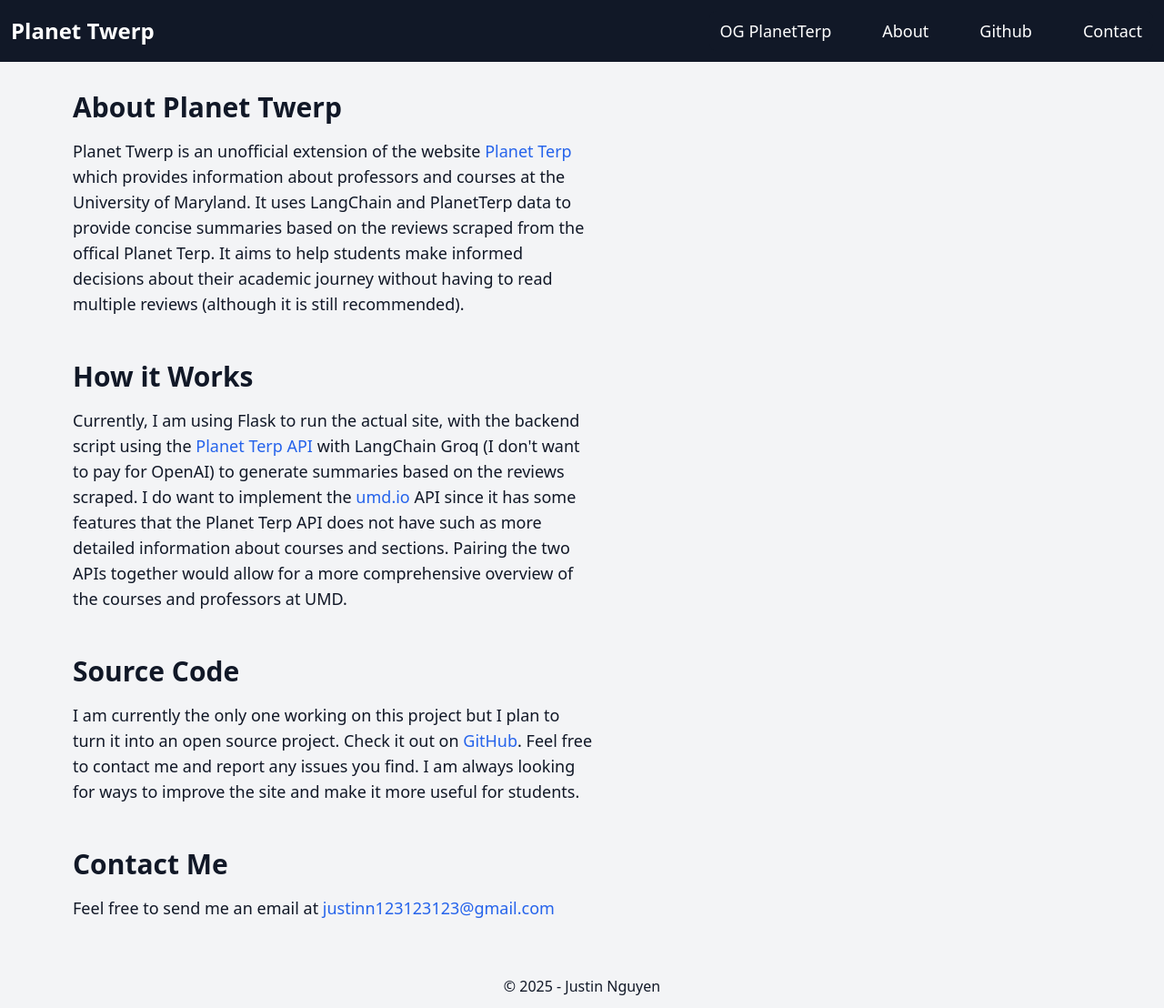
After one commit to justinn123/UMD-Prof-Summarizer, a Flask app: page /about in a window 1280 px wide. The commit adds this page. Shown: the whole page at 91% size. Run offline with Flask 3, Linux system fonts and the light colour scheme; some libraries are stand-ins or nearby versions.

Commit message:
finished about page

```diff
--- a/app/routes.py
+++ b/app/routes.py
@@ -39,10 +39,14 @@ def autocomplete():
 
     return jsonify(matches[:5])
 
+@app.route('/about')
+def about():
+    return render_template('about.html')
+
 @app.route('/Error')
 def error():
     return render_template('error.html', error="There was an error")
 
 @app.route('/InProgress')
 def progress():
-    return render_template('error.html', error="This feature is still in progress. Please check back later.")
+    return render_template('error.html', error="This page is still in progress. Please check back later.")
--- /dev/null
+++ b/app/templates/about.html
@@ -0,0 +1,55 @@
+<!DOCTYPE html>
+<html lang="en">
+
+<head>
+    <meta charset="UTF-8">
+    <meta name="viewport" content="width=device-width, initial-scale=1.0">
+    <title>About</title>
+    <script src="https://cdn.tailwindcss.com"></script>
+</head>
+
+<body class="bg-gray-100 text-gray-900 min-h-screen flex flex-col">
+    {% include 'header.html' %}
+    <div class="text-center sm:text-left flex flex-col items-left flex-grow px-20 mt-4 text-lg">
+        <div class="mt-4" id="about">
+            <h1 class="text-3xl font-bold mb-4">About Planet Twerp</h1>
+            <p class="mb-8 max-w-xl">
+                Planet Twerp is an unofficial extension of the website <a href="https://planetterp.com/" class="text-blue-600 hover:text-blue-800 hover:underline decoration-solid" target="_blank">Planet Terp</a> which provides information about
+                professors and courses at the University of Maryland. It uses LangChain and PlanetTerp data to provide
+                concise summaries based on the reviews scraped from the offical Planet Terp. It aims to help students
+                make informed decisions about their academic journey without having to read multiple reviews
+                (although it is still recommended).
+            </p>
+        </div>
+        <div class="mt-4" id="how-it-works">
+            <h1 class="text-3xl font-bold mb-4">How it Works</h1>
+            <p class="mb-8 max-w-xl">Currently, I am using Flask to run the actual site, with the backend
+                script using the <a href="https://planetterp.com/api/" class="text-blue-600 hover:text-blue-800 hover:underline decoration-solid" target="_blank">Planet Terp API</a> with
+                LangChain Groq (I don't want to pay for OpenAI) to generate summaries based on the reviews scraped. I do
+                want
+                to implement the <a href="#" target="_blank"
+                    class="text-blue-600 hover:text-blue-800 hover:underline decoration-solid">umd.io</a> API since it
+                has some features that the Planet Terp API does not have such as more detailed information about courses and sections.
+                Pairing the two APIs together would allow for a more comprehensive overview of the courses and professors at UMD.
+            </p>
+        </div>
+        <div class="mt-4" id="source-code">
+            <h1 class="text-3xl font-bold mb-4">Source Code</h1>
+            <p class="mb-8 max-w-xl">
+                I am currently the only one working on this project but I plan to turn it into an open source project.
+                Check it out on <a href="https://github.com/justinn123/UMD-Prof-Summarizer" target="_blank"
+                    class="text-blue-600 hover:text-blue-800 hover:underline decoration-solid">GitHub</a>. Feel free to
+                    contact me and report any issues you find. I am always looking for ways to improve the site and make it more useful for students.
+            </p>
+        </div>
+        <div class="mt-4" id="contact">
+            <h1 class="text-3xl font-bold mb-4">Contact Me</h1>
+            <p class="mb-8 max-w-xl">Feel free to send me an email at
+                <a href="mailto:justinn123123123@gmail.com" class="text-blue-600 hover:text-blue-800 hover:underline decoration-solid">
+                justinn123123123@gmail.com</a></p>
+        </div>
+    </div>
+    {% include 'footer.html' %}
+</body>
+
+</html>
--- a/app/templates/error.html
+++ b/app/templates/error.html
@@ -9,6 +9,7 @@
 </head>
 
 <body class="min-h-screen flex flex-col bg-gray-100 text-gray-900">
+    {% include 'header.html' %}
     <div class="flex-grow flex flex-col items-center justify-center px-4">
         <h1 class="text-4xl font-bold mb-4 text-center">{{ error }}</h1>
         <h2 class="text-xl text-center max-w-xl text-blue-600 hover:text-blue-800 hover:underline decoration-solid">
--- a/app/templates/header.html
+++ b/app/templates/header.html
@@ -19,7 +19,7 @@
                 class="flex flex-col md:flex-row md:space-x-8 p-4 md:p-0 border border-gray-700 rounded-lg bg-gray-800 md:border-0 md:bg-gray-900">
                 <li><a href="https://planetterp.com/" target="_blank" class="block py-2 px-3 text-white hover:text-blue-500">OG
                         PlanetTerp</a></li>
-                <li><a href="{{ url_for('progress') }}" target="_blank" class="block py-2 px-3 text-white hover:text-blue-500">About</a>
+                <li><a href="{{ url_for('about') }}" target="_blank" class="block py-2 px-3 text-white hover:text-blue-500">About</a>
                 </li>
                 <li><a href="https://github.com/justinn123/UMD-Prof-Summarizer" target="_blank"
                         class="block py-2 px-3 text-white hover:text-blue-500">Github</a></li>
```
